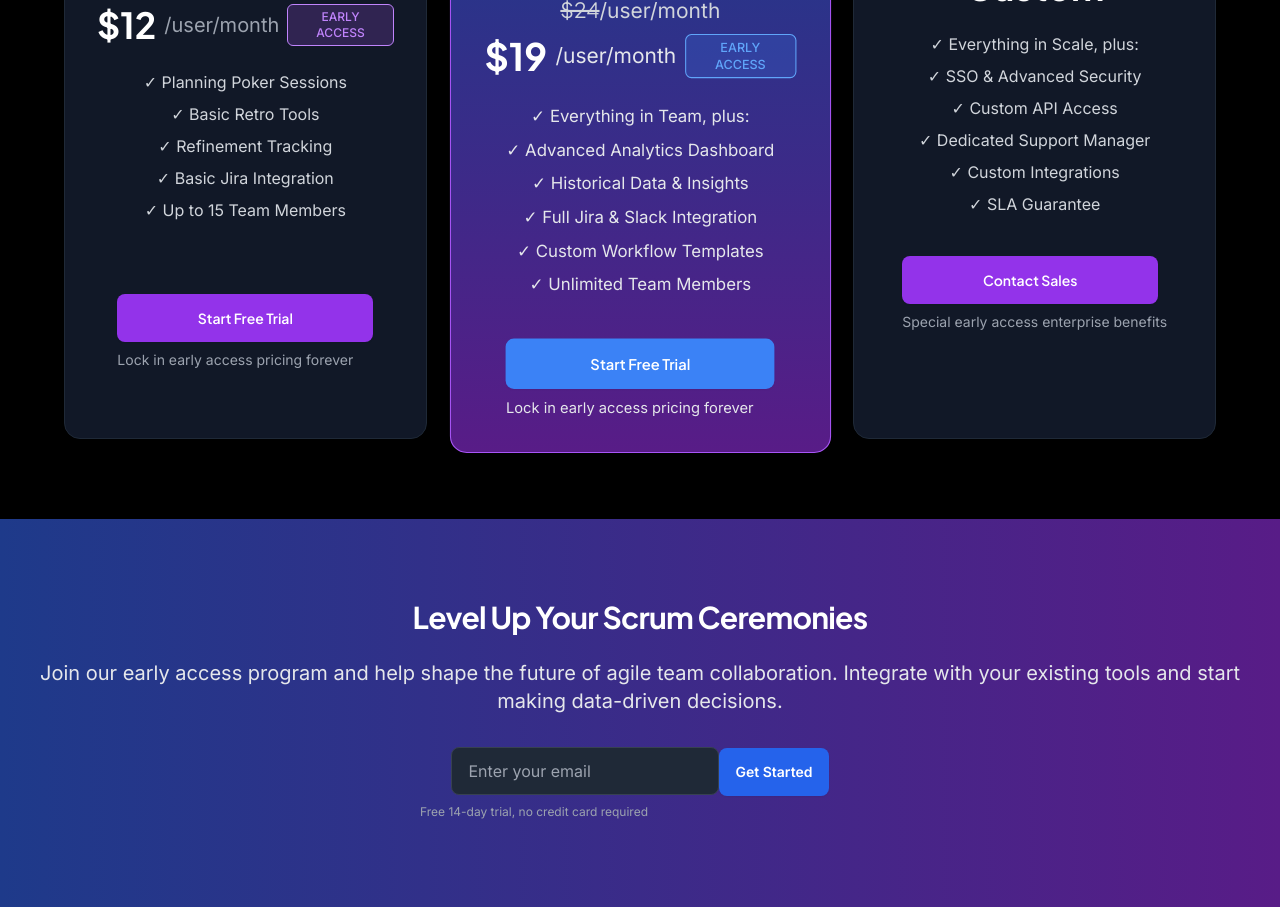
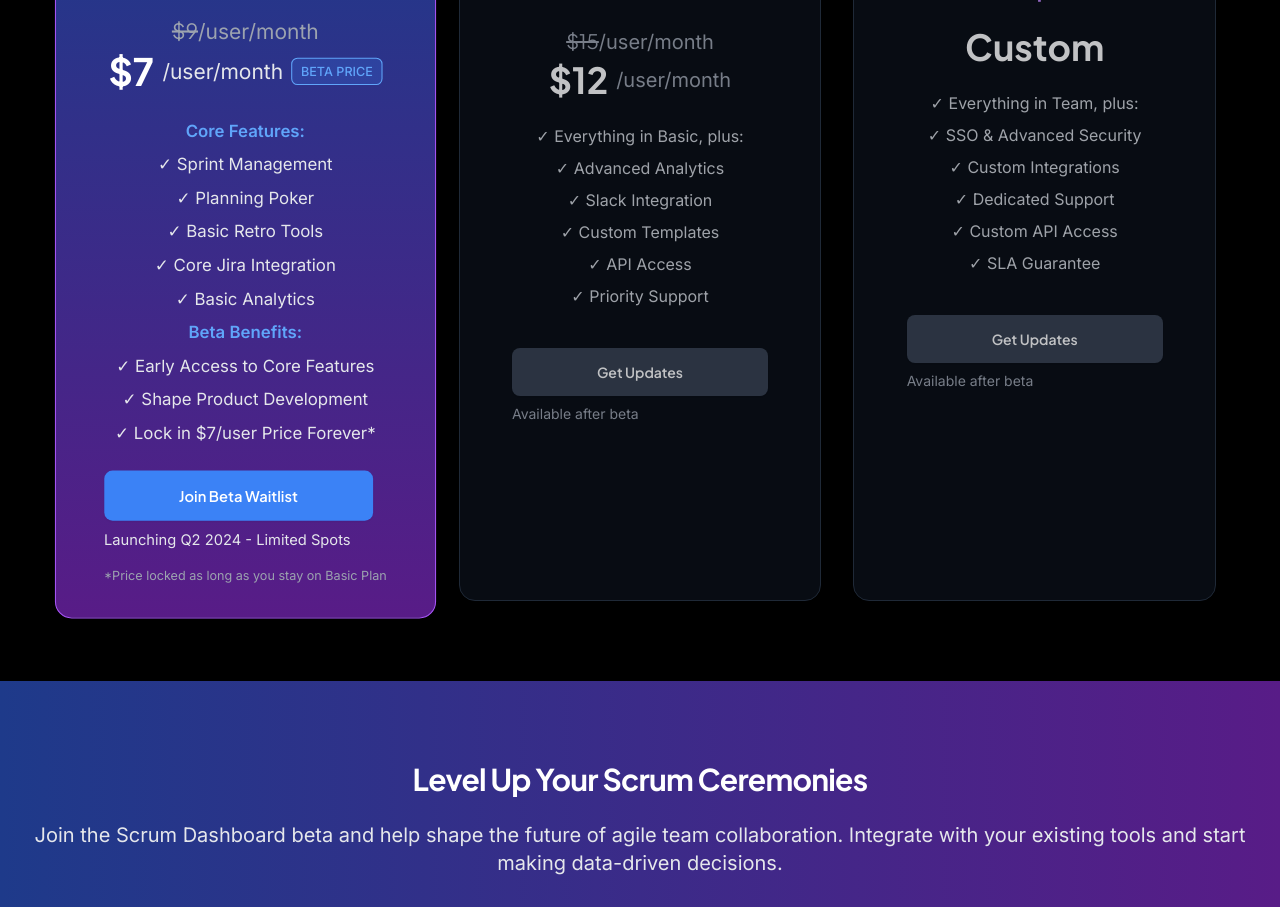
Before and after one commit to goldbeedev/scrum-dashboard, a Next.js app: page / in a window 1280 px wide. Shown: the part 1860-2767 px from the top of the page. Built offline with nearby package versions, Linux system fonts and the light colour scheme.

Commit message:
ready to host landing page

```diff
--- a/src/app/components/EmailCaptureForm.tsx
+++ b/src/app/components/EmailCaptureForm.tsx
@@ -22,23 +22,23 @@ export default function EmailCaptureForm() {
 
       if (response.ok) {
         setStatus('success');
-        setMessage('Thanks for subscribing! Check your email to confirm.');
+        setMessage('Thanks! You\'re on the beta waitlist. We\'ll notify you when we launch.');
         setEmail('');
       } else {
         throw new Error(data.error || 'Something went wrong');
       }
     } catch (error) {
       setStatus('error');
-      setMessage(error instanceof Error ? error.message : 'Failed to subscribe');
+      setMessage(error instanceof Error ? error.message : 'Failed to join waitlist');
     }
   };
 
   return (
     <div className="form-control w-full max-w-md mx-auto">
-      <form onSubmit={handleSubmit} className="input-group">
+      <form onSubmit={handleSubmit} className="flex gap-2">
         <input
           type="email"
-          placeholder="Enter your email"
+          placeholder="Your email address"
           className="input input-bordered flex-1 bg-gray-800 text-white border-gray-700 placeholder-gray-400"
           aria-label="Email address"
           value={email}
@@ -50,7 +50,7 @@ export default function EmailCaptureForm() {
           className="btn bg-blue-600 hover:bg-blue-700 text-white border-none"
           disabled={status === 'loading'}
         >
-          {status === 'loading' ? 'Subscribing...' : 'Get Started'}
+          {status === 'loading' ? 'Joining...' : 'Join Waitlist'}
         </button>
       </form>
       {message && (
@@ -62,7 +62,7 @@ export default function EmailCaptureForm() {
       )}
       {status !== 'success' && (
         <label className="label">
-          <span className="label-text-alt text-gray-400">Free 14-day trial, no credit card required</span>
+          <span className="label-text-alt text-gray-400">Limited spots available - Join the waitlist today</span>
         </label>
       )}
     </div>
--- a/src/app/components/PricingCards.tsx
+++ b/src/app/components/PricingCards.tsx
@@ -3,100 +3,115 @@
 export default function PricingCards() {
   return (
     <div className="grid grid-cols-1 md:grid-cols-3 gap-8 max-w-6xl mx-auto">
-      {/* Team Plan */}
-      <div className="card bg-gray-900 shadow-xl border border-gray-800">
+      {/* Beta Access */}
+      <div className="card bg-gradient-to-b from-blue-900 to-purple-900 shadow-xl scale-105 border border-purple-500">
         <div className="card-body items-center text-center">
+          <div className="badge bg-blue-500 border-none text-white mb-2 font-display">COMING SOON</div>
+          <h3 className="card-title text-2xl text-white font-display">Basic Plan</h3>
+          <div className="my-4">
+            <div className="mb-1">
+              <span className="text-xl line-through text-gray-400 font-display">$9</span>
+              <span className="text-xl text-gray-400">/user/month</span>
+            </div>
+            <div className="flex items-center justify-center gap-2">
+              <span className="text-4xl font-bold text-white font-display">$7</span>
+              <span className="text-xl text-gray-200">/user/month</span>
+              <span className="px-2 py-1 bg-opacity-20 bg-blue-500 border border-blue-400 rounded-md text-blue-400 text-xs font-medium">BETA PRICE</span>
+            </div>
+          </div>
+          <ul className="space-y-2 min-h-[200px] mb-4 text-gray-200">
+            <li className="font-semibold text-blue-400 mb-2">Core Features:</li>
+            <li>✓ Sprint Management</li>
+            <li>✓ Planning Poker</li>
+            <li>✓ Basic Retro Tools</li>
+            <li>✓ Core Jira Integration</li>
+            <li>✓ Basic Analytics</li>
+            <li className="font-semibold text-blue-400 mt-4">Beta Benefits:</li>
+            <li>✓ Early Access to Core Features</li>
+            <li>✓ Shape Product Development</li>
+            <li>✓ Lock in $7/user Price Forever*</li>
+          </ul>
+          <div className="card-actions flex-col gap-2">
+            <button
+              onClick={() => {
+                const element = document.getElementById('signup');
+                element?.scrollIntoView({ behavior: 'smooth' });
+              }}
+              className="btn bg-blue-500 hover:bg-blue-600 text-white border-none btn-wide font-display"
+            >
+              Join Beta Waitlist
+            </button>
+            <span className="text-sm text-gray-200">Launching Q2 2024 - Limited Spots</span>
+            <span className="text-xs text-gray-400 mt-2">*Price locked as long as you stay on Basic Plan</span>
+          </div>
+        </div>
+      </div>
+
+      {/* Team Plan - Future */}
+      <div className="card bg-opacity-50 bg-gray-900 shadow-xl border border-gray-800">
+        <div className="card-body items-center text-center opacity-75">
+          <div className="badge bg-gray-700 border-none text-white mb-2 font-display">POST-BETA</div>
           <h3 className="card-title text-2xl text-purple-400 font-display">Team</h3>
           <div className="my-4">
-            <div className="mb-2">
-              <span className="text-xl line-through text-gray-500 font-display">$15</span>
-              <span className="text-xl text-gray-500">/user/month</span>
+            <div className="mb-1">
+              <span className="text-xl line-through text-gray-400 font-display">$15</span>
+              <span className="text-xl text-gray-400">/user/month</span>
             </div>
             <div className="flex items-center justify-center gap-2">
               <span className="text-4xl font-bold text-white font-display">$12</span>
               <span className="text-xl text-gray-400">/user/month</span>
-              <span className="px-2 py-1 bg-opacity-20 bg-purple-500 border border-purple-400 rounded-md text-purple-400 text-xs font-medium">EARLY ACCESS</span>
             </div>
           </div>
           <ul className="space-y-2 min-h-[200px] mb-4 text-gray-300">
-            <li>✓ Planning Poker Sessions</li>
-            <li>✓ Basic Retro Tools</li>
-            <li>✓ Refinement Tracking</li>
-            <li>✓ Basic Jira Integration</li>
-            <li>✓ Up to 15 Team Members</li>
+            <li>✓ Everything in Basic, plus:</li>
+            <li>✓ Advanced Analytics</li>
+            <li>✓ Slack Integration</li>
+            <li>✓ Custom Templates</li>
+            <li>✓ API Access</li>
+            <li>✓ Priority Support</li>
           </ul>
           <div className="card-actions flex-col gap-2">
             <button
-              onClick={() => window.location.href = '#signup'}
-              className="btn bg-purple-600 hover:bg-purple-700 text-white border-none btn-wide font-display"
+              onClick={() => {
+                const element = document.getElementById('signup');
+                element?.scrollIntoView({ behavior: 'smooth' });
+              }}
+              className="btn bg-gray-700 hover:bg-gray-600 text-white border-none btn-wide font-display"
             >
-              Start Free Trial
+              Get Updates
             </button>
-            <span className="text-sm text-gray-400">Lock in early access pricing forever</span>
+            <span className="text-sm text-gray-400">Available after beta</span>
           </div>
         </div>
       </div>
 
-      {/* Scale Plan - Most Popular */}
-      <div className="card bg-gradient-to-b from-blue-900 to-purple-900 shadow-xl scale-105 border border-purple-500">
-        <div className="card-body items-center text-center">
-          <div className="badge bg-purple-500 border-none text-white mb-2 font-display">MOST POPULAR</div>
-          <h3 className="card-title text-2xl text-white font-display">Scale</h3>
-          <div className="my-4">
-            <div className="mb-2">
-              <span className="text-xl line-through text-gray-300 font-display">$24</span>
-              <span className="text-xl text-gray-300">/user/month</span>
-            </div>
-            <div className="flex items-center justify-center gap-2">
-              <span className="text-4xl font-bold text-white font-display">$19</span>
-              <span className="text-xl text-gray-200">/user/month</span>
-              <span className="px-2 py-1 bg-opacity-20 bg-blue-500 border border-blue-400 rounded-md text-blue-400 text-xs font-medium">EARLY ACCESS</span>
-            </div>
-          </div>
-          <ul className="space-y-2 min-h-[200px] mb-4 text-gray-200">
-            <li>✓ Everything in Team, plus:</li>
-            <li>✓ Advanced Analytics Dashboard</li>
-            <li>✓ Historical Data & Insights</li>
-            <li>✓ Full Jira & Slack Integration</li>
-            <li>✓ Custom Workflow Templates</li>
-            <li>✓ Unlimited Team Members</li>
-          </ul>
-          <div className="card-actions flex-col gap-2">
-            <button
-              onClick={() => window.location.href = '#signup'}
-              className="btn bg-blue-500 hover:bg-blue-600 text-white border-none btn-wide font-display"
-            >
-              Start Free Trial
-            </button>
-            <span className="text-sm text-gray-200">Lock in early access pricing forever</span>
-          </div>
-        </div>
-      </div>
-
-      {/* Enterprise Plan */}
-      <div className="card bg-gray-900 shadow-xl border border-gray-800">
-        <div className="card-body items-center text-center">
+      {/* Enterprise Plan - Future */}
+      <div className="card bg-opacity-50 bg-gray-900 shadow-xl border border-gray-800">
+        <div className="card-body items-center text-center opacity-75">
+          <div className="badge bg-gray-700 border-none text-white mb-2 font-display">POST-BETA</div>
           <h3 className="card-title text-2xl text-purple-400 font-display">Enterprise</h3>
           <div className="my-4">
             <span className="text-4xl font-bold text-white font-display">Custom</span>
-            <span className="text-xl text-gray-400"></span>
           </div>
           <ul className="space-y-2 min-h-[200px] mb-4 text-gray-300">
-            <li>✓ Everything in Scale, plus:</li>
+            <li>✓ Everything in Team, plus:</li>
             <li>✓ SSO & Advanced Security</li>
+            <li>✓ Custom Integrations</li>
+            <li>✓ Dedicated Support</li>
             <li>✓ Custom API Access</li>
-            <li>✓ Dedicated Support Manager</li>
-            <li>✓ Custom Integrations</li>
             <li>✓ SLA Guarantee</li>
           </ul>
           <div className="card-actions flex-col gap-2">
             <button
-              onClick={() => window.location.href = '/contact'}
-              className="btn bg-purple-600 hover:bg-purple-700 text-white border-none btn-wide font-display"
+              onClick={() => {
+                const element = document.getElementById('signup');
+                element?.scrollIntoView({ behavior: 'smooth' });
+              }}
+              className="btn bg-gray-700 hover:bg-gray-600 text-white border-none btn-wide font-display"
             >
-              Contact Sales
+              Get Updates
             </button>
-            <span className="text-sm text-gray-400">Special early access enterprise benefits</span>
+            <span className="text-sm text-gray-400">Available after beta</span>
           </div>
         </div>
       </div>
--- a/src/app/page.tsx
+++ b/src/app/page.tsx
@@ -4,7 +4,7 @@ import PricingCards from './components/PricingCards';
 
 export const metadata: Metadata = {
   title: 'Scrum Dashboard - Your All-in-One Agile Ceremony Platform',
-  description: 'Streamline Planning Poker, Retros, and Refinements with Jira and Slack integration. The complete platform for managing your Scrum ceremonies and team collaboration.',
+  description: 'Transform your agile ceremonies with Scrum Dashboard. Streamline Planning Poker, Retros, and Refinements with Jira and Slack integration. The complete platform for managing your Scrum ceremonies and team collaboration.',
   keywords: ['Scrum Dashboard', 'Planning Poker', 'Agile Retros', 'Jira Integration', 'Scrum Ceremonies', 'Team Collaboration'],
 };
 
@@ -19,7 +19,7 @@ export default function Home() {
             <p className="py-6 text-xl text-gray-300 leading-relaxed">
               Your complete platform for Scrum ceremonies. Run engaging Planning Poker sessions,
               track sprint improvements, and manage refinements - all integrated with Jira and Slack.
-              Make data-driven decisions with ceremony analytics and team insights.
+              The Scrum Dashboard that helps you make data-driven decisions with ceremony analytics and team insights.
             </p>
 
             {/* Email CTA Form */}
@@ -51,7 +51,7 @@ export default function Home() {
             <div className="card bg-black shadow-xl border border-gray-800">
               <div className="card-body items-center text-center">
                 <h3 className="card-title text-2xl text-purple-400 font-display">Seamless Integration</h3>
-                <p className="text-gray-300">Connect with Jira for issue tracking and Slack for notifications. Assign tasks and track progress across all ceremonies</p>
+                <p className="text-gray-300">Your Scrum Dashboard connects seamlessly with Jira for issue tracking and Slack for notifications. Assign tasks and track progress across all ceremonies</p>
               </div>
             </div>
           </div>
@@ -89,7 +89,7 @@ export default function Home() {
       <section className="py-20 bg-black">
         <div className="container mx-auto px-4">
           <h2 className="text-3xl font-bold text-center mb-4 text-blue-400 font-display tracking-tight">Early Access Pricing</h2>
-          <p className="text-center mb-12 text-lg text-gray-300">Be among the first to transform your Scrum ceremonies</p>
+          <p className="text-center mb-12 text-lg text-gray-300">Be among the first to experience the most intuitive Scrum Dashboard for your team</p>
           <PricingCards />
         </div>
       </section>
@@ -98,7 +98,7 @@ export default function Home() {
       <section id="signup" className="py-20 bg-gradient-to-r from-blue-900 to-purple-900">
         <div className="container mx-auto px-4 text-center">
           <h2 className="text-3xl font-bold mb-6 text-white font-display tracking-tight">Level Up Your Scrum Ceremonies</h2>
-          <p className="mb-8 text-xl text-gray-200">Join our early access program and help shape the future of agile team collaboration. Integrate with your existing tools and start making data-driven decisions.</p>
+          <p className="mb-8 text-xl text-gray-200">Join the Scrum Dashboard beta and help shape the future of agile team collaboration. Integrate with your existing tools and start making data-driven decisions.</p>
           <EmailCaptureForm />
         </div>
       </section>
```
